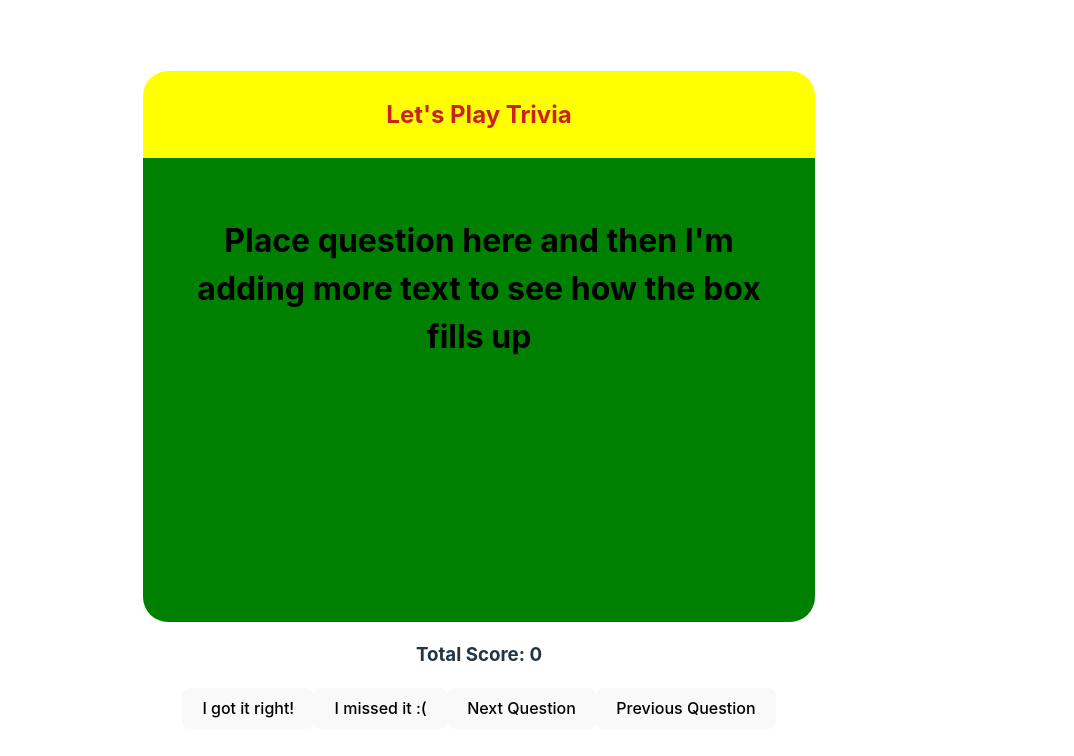
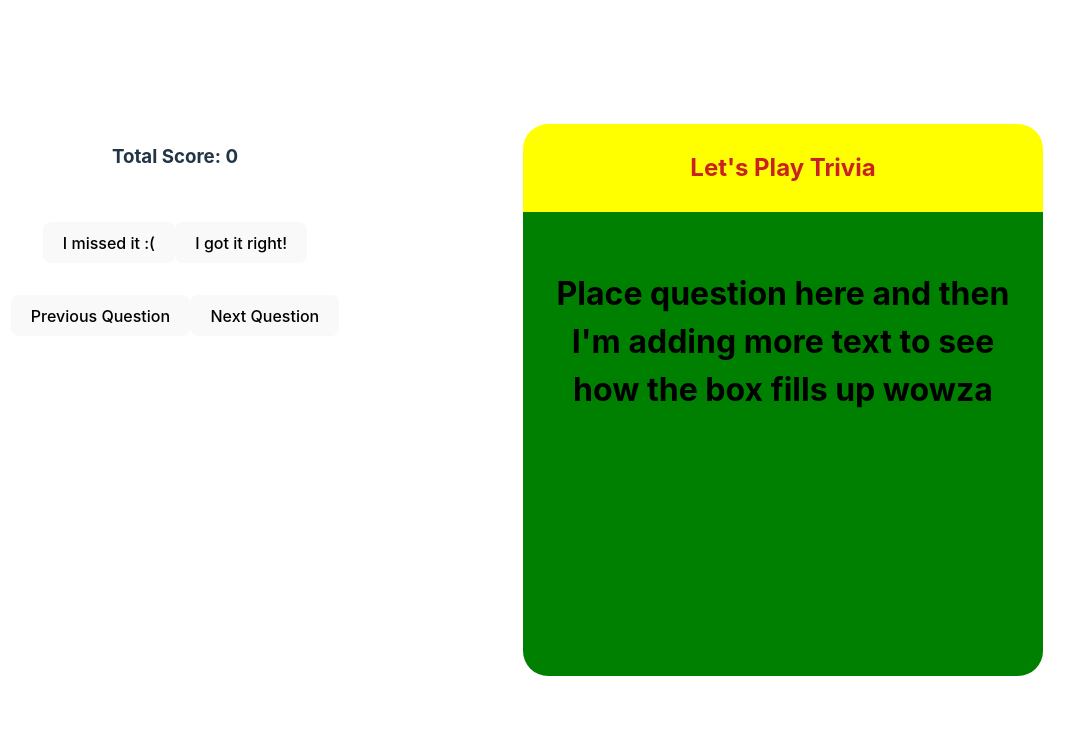
Before and after one commit to kbrenn02/react-trivia, a React (Vite) app in the folder react-trivia/: page / in a window 1280 px wide. Shown: the top 756 px of the page, without its empty margins (161-1235 px from the left). Built offline with nearby package versions, Linux system fonts and the light colour scheme.

Commit message:
final layout. Next is button functionality and questions/answers

```diff
--- a/react-trivia/src/App.css
+++ b/react-trivia/src/App.css
@@ -4,3 +4,11 @@
   padding: 2rem;
   text-align: center;
 }
+
+.flex-container {
+    display: flex;
+}
+
+.flex-child {
+    flex: 1;
+}
--- a/react-trivia/src/App.jsx
+++ b/react-trivia/src/App.jsx
@@ -4,16 +4,23 @@ import Score from './components/Score';
 
 function App() {
 
-    const currentTime = new Date().toDateString();
+    // const currentTime = new Date().toDateString();
 
-    function handleClick(){
-        console.log(currentTime);
-    }
+    // function handleClick(){
+    //     console.log(currentTime);
+    // }
 
     return (
         <>
-            <TriviaCard />
-            <Score />
+            <div className = "flex-container">
+                <div className = "flex-child">
+                    <Score />
+                </div>
+                <div className = "flex-child">
+                    <TriviaCard index={"wowza"}/>
+                </div>
+            </div>
+
         </>
     )
 }
--- a/react-trivia/src/components/Header.css
+++ b/react-trivia/src/components/Header.css
@@ -7,6 +7,6 @@
     background-color: yellow;
     padding: .1em 2em .1em 2em;
     border-radius: 25px 25px 0px 0px;
-    width: 50%;
+    width: 75%;
     margin: auto;
   }
--- a/react-trivia/src/components/Score.css
+++ b/react-trivia/src/components/Score.css
@@ -0,0 +1,3 @@
+.right, .wrong, .previous, .next {
+    margin-top: 2em;
+}
--- a/react-trivia/src/components/Score.jsx
+++ b/react-trivia/src/components/Score.jsx
@@ -8,11 +8,20 @@ function Score() {
 
     return (
         <>
-            <h3>Total Score: {score}</h3>
-            <button onClick={()=>{ setScore(score + 1)}}>I got it right!</button>
-            <button onClick={()=>{ setScore(score)}}>I missed it :(</button>
-            <button onClick={()=>{ }}>Next Question</button>
-            <button onClick={()=>{ }}>Previous Question</button>
+            <div className="score">
+                <h3>Total Score: {score}</h3>
+            </div>
+
+            <div>
+                <button className="wrong" onClick={()=>{ setScore(score)}}>I missed it :(</button>
+                <button className="right" onClick={()=>{ setScore(score + 1)}}>I got it right!</button>
+            </div>
+
+            <div>
+                <button className="previous" onClick={()=>{ }}>Previous Question</button>
+                <button className="next" onClick={()=>{ }}>Next Question</button>
+            </div>
+
         </>
     )
 
--- a/react-trivia/src/components/TriviaCard.css
+++ b/react-trivia/src/components/TriviaCard.css
@@ -2,7 +2,7 @@
     text-align: center;
     background-color: green;
     padding: 2em;
-    width: 50%; /*figure out how to make the header and the body the same width. Will probably give them the same class
+    width: 75%; /*figure out how to make the header and the body the same width. Will probably give them the same class
     name for information like widt and */
     height: 400px;
     margin: auto;
--- a/react-trivia/src/components/TriviaCard.jsx
+++ b/react-trivia/src/components/TriviaCard.jsx
@@ -1,12 +1,12 @@
 import './TriviaCard.css'
 import Header from './Header';
 
-function TriviaCard() {
+function TriviaCard({index}) {
     return (
         <>
             <Header />
             <div className="div">
-                <h2 className="title">Place question here and then I'm adding more text to see how the box fills up</h2>
+                <h2 className="title">Place question here and then I'm adding more text to see how the box fills up {index}</h2>
             </div>
         </>
     );
```
